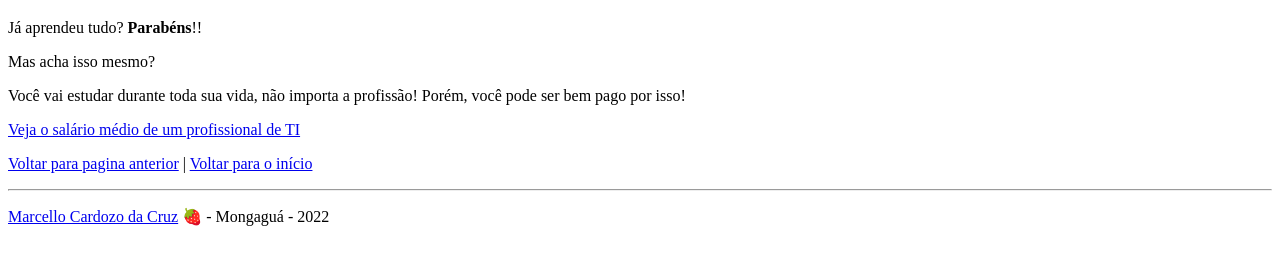
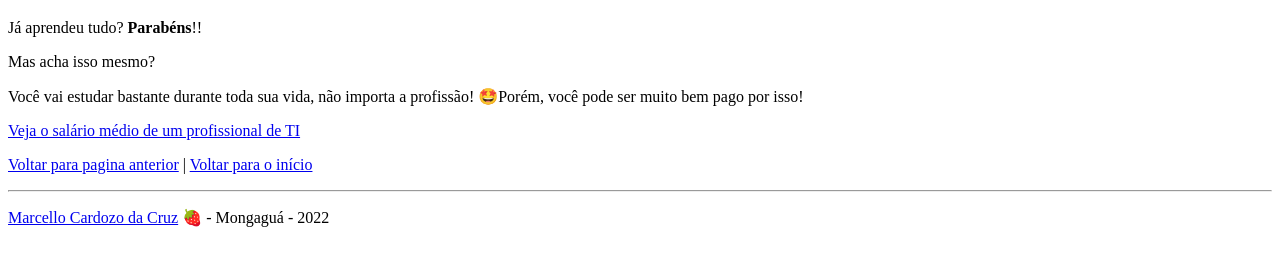
Before and after one commit to Marcello-Cruz/Exercicio-passo-a-passo, a plain HTML site: page page4.html in a window 1280 px wide. Shown: the part 62-328 px from the top of the page. Drawn offline with Linux system fonts and the light colour scheme.

Commit message:
Create page4.html

```diff
--- a/page4.html
+++ b/page4.html
@@ -17,9 +17,9 @@
 
     <p>
 
-        Você vai estudar durante toda sua vida, não importa a profissão! Porém,
+        Você vai estudar bastante durante toda sua vida, não importa a profissão! 🤩Porém,
 
-        você pode ser bem pago por isso!
+        você pode ser muito bem pago por isso!
 
     </p>
 
```
